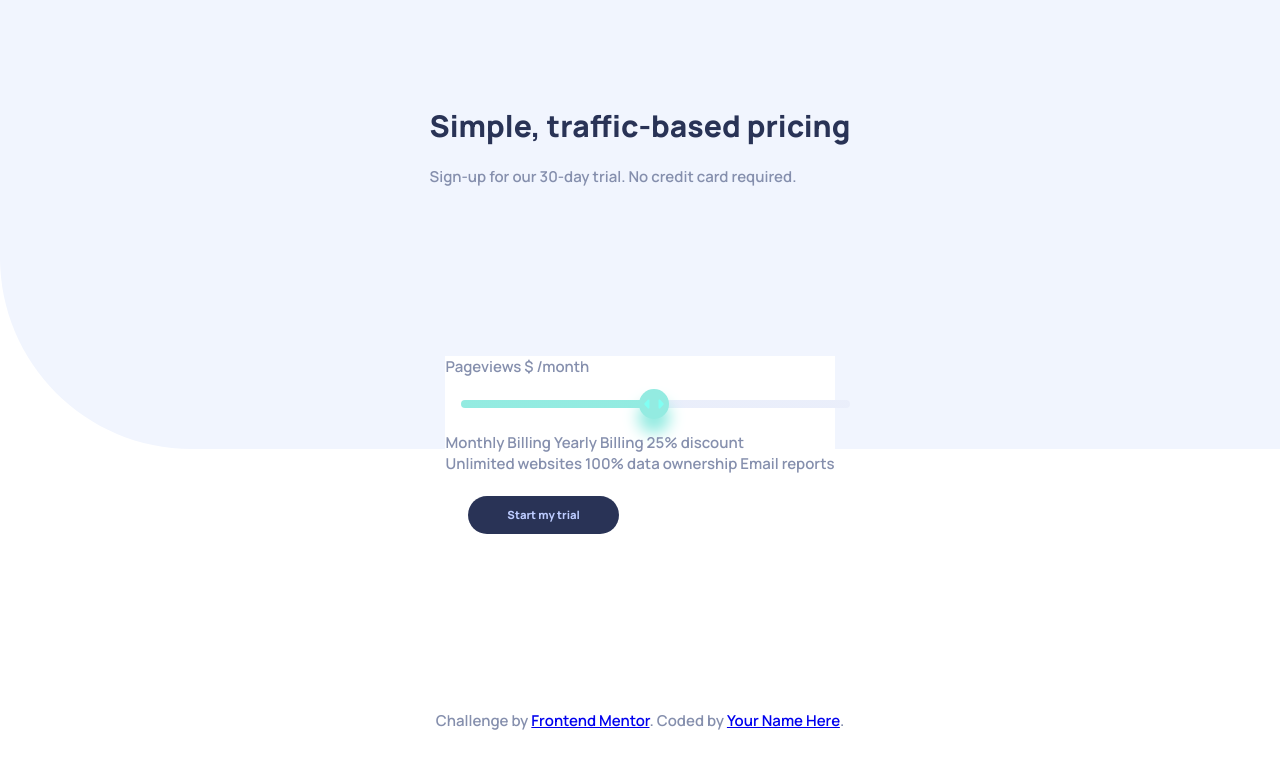
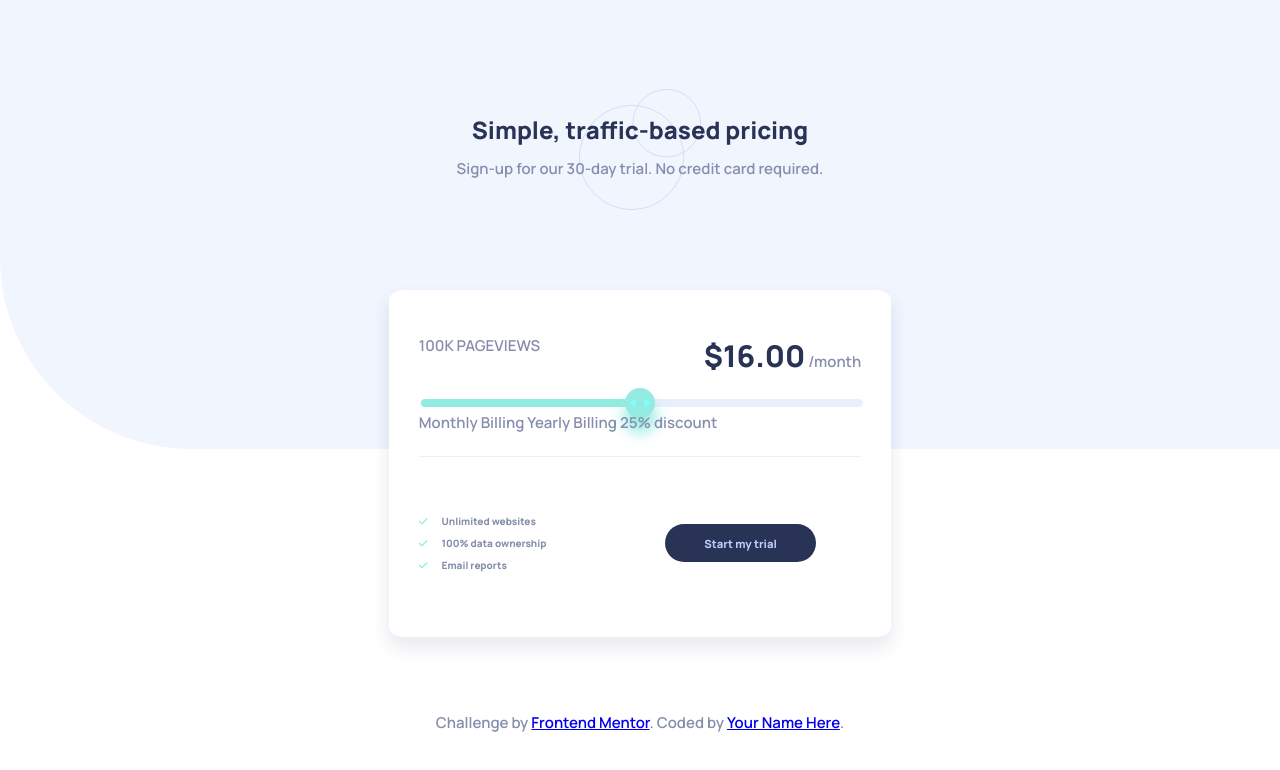
Before and after one commit to CamilleBreillot/Challenge03-front-end-mentors--interactive-pricing-component-main, a plain HTML site: page index.html in a window 1280 px wide. Drawn offline with Linux system fonts and the light colour scheme.

Commit message:
css card layout

```diff
--- a/index.html
+++ b/index.html
@@ -3,6 +3,7 @@
 <head>
   <meta charset="UTF-8">
   <meta name="viewport" content="width=device-width, initial-scale=1.0"> <!-- displays site properly based on user's device -->
+  <script src="https://kit.fontawesome.com/828e939a75.js" crossorigin="anonymous"></script>
   <link href="./style.css" rel="stylesheet" type="text/css">
   <link rel="icon" type="image/png" sizes="32x32" href="./images/favicon-32x32.png">
 
@@ -18,8 +19,8 @@
     <div class="main-card">
       <div class="top-card">
         <div class="view-month-price">
-          Pageviews
-          $ /month
+          <p> 100K PAGEVIEWS</p>
+          <p><span class="price">$16.00</span> /month</p>
         </div>
         <div class="slidercontainer">
           <input type="range" min="1" max="100" value="50" class="slider" id="myRange">
@@ -29,12 +30,21 @@
           Yearly Billing 25% discount
         </div>
       </div>
-
+      <hr>
       <div class="bottom-card">
         <div class="features">
-          Unlimited websites
-          100% data ownership
-          Email reports
+          <div class="feature">
+            <i class="fas fa-check"></i>
+            <p>Unlimited websites</p>
+          </div>
+          <div class="feature">
+            <i class="fas fa-check"></i>
+            <p>100% data ownership</p>
+          </div>
+          <div class="feature">
+            <i class="fas fa-check"></i>
+            <p>Email reports</p>
+          </div>
         </div>
         <button class="reset-style button">
           Start my trial
--- a/style.css
+++ b/style.css
@@ -17,7 +17,7 @@ body {
   height: 100vh;
   display: flex;
   flex-direction: column;
-  justify-content: space-around;
+  justify-content: space-evenly;
   align-items: center;
   font-size: 15px;
   font-family: 'Manrope', sans-serif;
@@ -26,20 +26,57 @@ body {
 
 h1 {
   color: hsl(227, 35%, 25%);
+  font-size: 24px;
+}
+
+.head {
+  text-align: center;
+  background-image: url(images/pattern-circles.svg);
+  background-repeat:no-repeat;
+  background-position: 50% 50%;
+  background-size: 30%;
+  line-height: 1.5em;
+  padding: 20px;
 }
 
 .main-card {
   background-color: white;
   display: flex;
   flex-direction: column;
+  width: 35%;
+  padding: 30px;
+  border-radius: 3%;
+  background-color: var(--clr-base-white);
+  box-shadow: 0px 10px 16px 2px rgba(64, 60, 122, 0.103);
+}
+
+.top-card {
+  width: 100%;
+}
+
+hr {
+  height: 1px;
+  width: 100%;
+  background-color: var(--clr-empty-slider);
+  border: none;
+  margin: 1.5em 0;
+}
+
+.view-month-price {
+  display: flex;
+  justify-content: space-between;
+}
+
+.price {
+  font-size: 30px;
+  color:hsl(227, 35%, 25%);
+  font-weight: bolder;
 }
 
 .slider {
-    cursor: pointer;
     -webkit-appearance: none;
     width: 100%;
     padding: 0;
-    margin: 6% 4%;
     height: 8px;
     border-radius: 1em;
     border: none;
@@ -70,12 +107,35 @@ h1 {
   cursor: pointer;
 }
 
+.bottom-card {
+  display: flex;
+  align-items: center;
+  justify-content: space-between;
+}
+
+
+.feature {
+  font-size: 10px;
+  font-weight: bolder;
+  display: flex;
+  align-items: center;
+}
+
+.feature i {
+  color: var(--clr-full-slider);
+  margin-right: 10px;
+}
+
+.feature p {
+  margin: 4px;
+}
+
 .button {
   color: hsl(226, 100%, 87%);
   border-radius: 25px;
   background-color: hsl(227, 35%, 25%);
   padding: 1em 3.5em;
-  margin: 2em;
+  margin: 4em;
   text-decoration: none;
   font-size: 0.75em;
   font-weight: 800;
```
